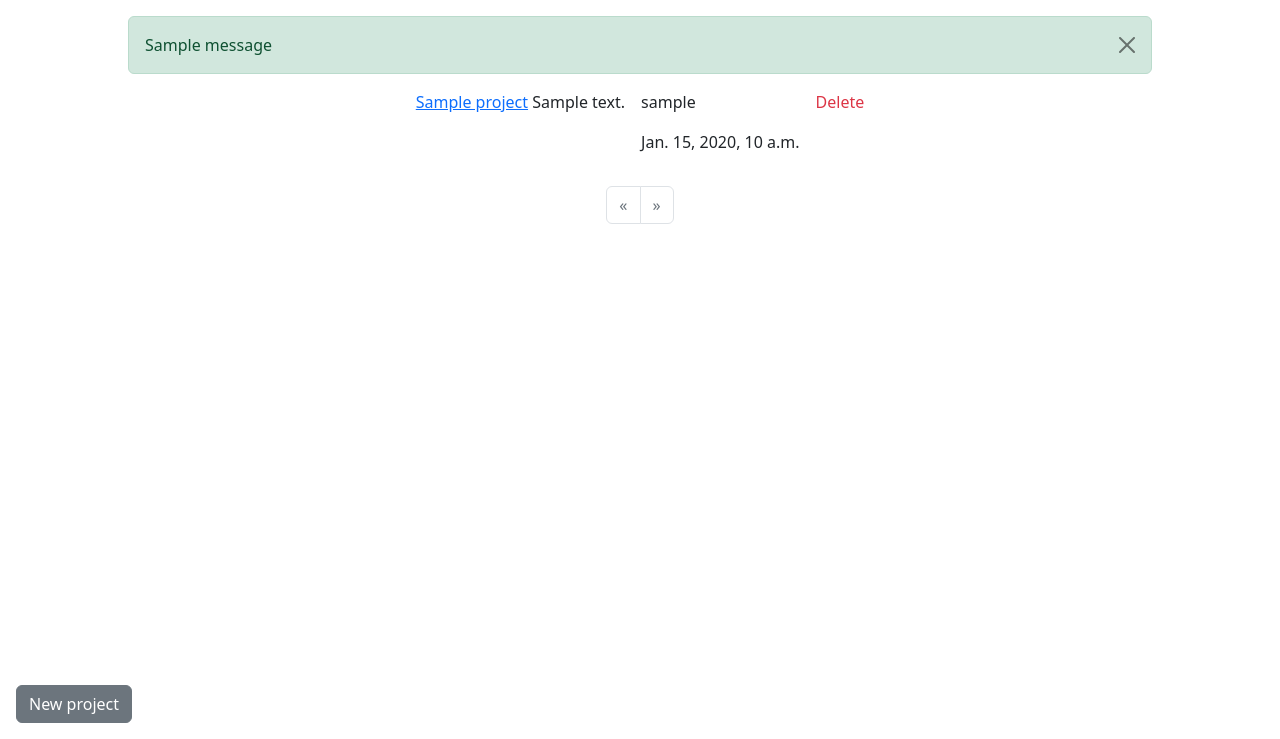
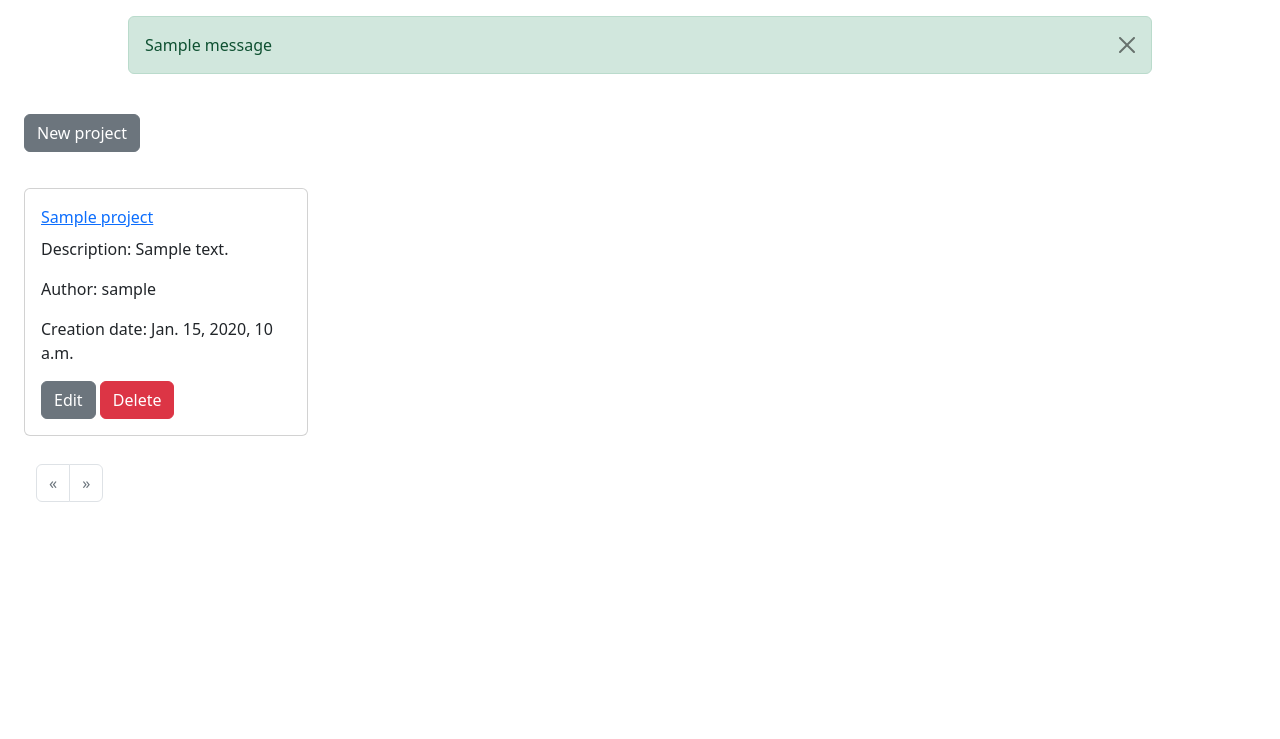
Before and after one commit to MakarovaIV/tms, a Django app: page / in a window 1280 px wide. Shown: the part 61-800 px from the top of the page. Run offline with Django 5.2, Linux system fonts and the light colour scheme; tables that the repository leaves empty hold one stand-in row (values such as "Sample post"); one stand-in notice (Sample message) is shown; some libraries are stand-ins or nearby versions.

Commit message:
Fix styles

```diff
--- a/tms/management_system/templates/management_system/projects/project_list.html
+++ b/tms/management_system/templates/management_system/projects/project_list.html
@@ -5,58 +5,49 @@
 {% endblock %}
 
 {% block content %}
-
 	<style>
-		.main {
-			display: flex;
-			flex-direction: column;
-			align-items: center;
-			flex-grow: 1;
+		.cards-wrapper {
+			margin: 0 1.5rem 1.5rem 1.5rem;
 		}
 
-		.proj {
-			border-bottom: 1px solid grey;
-			width: 100%;
-		}
-
-		.proj-div {
-			display: flex;
-			border-top: `px` solid grey;
-			gap: 1rem;
-		}
-
-		.proj-body {
-			flex-grow:1;
-		}
+        .project-card {
+        	padding-top: calc(var(--bs-gutter-x) * .5);
+        	padding-right: calc(var(--bs-gutter-x) * 1);
+        	padding-bottom: calc(var(--bs-gutter-x) * .5);
+        	padding-left: 0;
+        }
 
 		.page {
 			margin: 1rem 0;
 		}
+	</style>
+	<div class="btn-toolbar" role="toolbar">
+		<a href="{% url 'project_create' %}" class="btn btn-secondary">
+			New project
+		</a>
+	</div>
+    <div class="row cards-wrapper">
+		{% for project in projects %}
+		<div class="col-sm-6 col-md-4 col-lg-3 project-card">
+			<div class="card">
+				<div class="card-body">
+					<div class="card-title">
+						<a href="{% url 'test_cases' project.pk %}">{{project.name}}</a>
+					</div>
+					<p>Description: {{project.desc}}</p>
+					<p>Author: {{project.user.username}}</p>
+					<p>Creation date: {{project.creation_date}}</p>
 
-		footer {
-			position: fixed;
-			bottom: 0;
-			margin-left: 1rem;
-			margin-bottom: 1rem;
-		}
-	</style>
-    <div class="main">
-		{% for project in projects %}
-			<div class="proj-div">
-				<div class="proj-body">
-					<a href="{% url 'test_cases' project.pk %}" class="card-title">{{project.name}}</a>
-					<span>{{project.desc}}</span>
-				</div>
-				<div>
-					<p>{{project.user.username}}</p>
-					<p>{{project.creation_date}}</p>
-				</div>
-				<div>
-					<a href="{% url 'project_del' pk=project.pk %}" class="text-decoration-none link-danger">
+
+					<a href="{% url 'project_update' pk=project.pk %}" class="btn btn-secondary">
+						Edit
+					</a>
+					<a href="{% url 'project_del' pk=project.pk %}" class="btn btn-danger">
 						Delete
 					</a>
 				</div>
 			</div>
+		</div>
 		{% endfor %}
         <nav aria-label="Page navigation example" class="page">
         <ul class="pagination">
@@ -101,11 +92,3 @@
     </nav>
     </div>
 {% endblock %}
-{% block footer %}
-	<div>
-		<a href="{% url 'project_create' %}" class="btn btn-secondary">
-			New project
-		</a>
-	</div>
-
-{% endblock %}
--- a/tms/management_system/views.py
+++ b/tms/management_system/views.py
@@ -78,6 +78,9 @@ class ProjectView(ListView):
     template_name = 'management_system/projects/project_list.html'
     context_object_name = 'projects'
 
+    def get_queryset(self):
+        return Project.objects.all().order_by('id')
+
 
 class ProjectCreateView(CreateView):
     model = Project
@@ -96,6 +99,30 @@ class ProjectCreateView(CreateView):
         return super(ProjectCreateView, self).form_valid(form)
 
 
+class ProjectEditView(UpdateView):
+    model = Project
+    form_class = ProjectCreateForm
+    template_name = 'management_system/projects/project_form.html'
+    context_object_name = 'project'
+    success_url = reverse_lazy('projects')
+
+    def get_queryset(self):
+        return Project.objects.filter(id=self.kwargs['pk'])
+
+    def get_context_data(self, **kwargs):
+        context = super().get_context_data(**kwargs)
+        context["user_id"] = self.request.user.id
+        proj = get_object_or_404(Project, id=self.kwargs['pk'])
+        context["name"] = proj.name
+        context["desc"] = proj.desc
+        return context
+
+    def form_valid(self, form):
+        form.instance.user = self.request.user
+        form.save()
+        return super(ProjectEditView, self).form_valid(form)
+
+
 class ProjectDeleteView(DeleteView):
     model = Project
     template_name = 'management_system/projects/project_form_delete.html'
@@ -109,12 +136,15 @@ class TestCaseView(ListView):
 
     def get_queryset(self):
         self.proj_id = get_object_or_404(Project, id=self.kwargs['pk'])
-        return TC.objects.filter(proj_id=self.proj_id)
+        return TC.objects.filter(proj_id=self.proj_id).order_by('id')
 
     def get_context_data(self, **kwargs):
         context = super().get_context_data(**kwargs)
         context["user_id"] = self.request.user.id
         project = get_object_or_404(Project, id=self.kwargs['pk'])
+        context['modified_users'] = []
+        for test_case in context['test_cases']:
+            test_case.modified_by = get_object_or_404(CustomUser, id=test_case.modified_by).username
         context["proj_id"] = project.id or None
         context["proj_name"] = project.name or None
         return context
--- a/tms/templates/root.html
+++ b/tms/templates/root.html
@@ -32,6 +32,11 @@
             background-size: cover;
             background-position: center;
             border-radius: 100%;
+        }
+
+        .btn-toolbar {
+			gap: 1.5rem;
+			padding: 1.5rem;
         }
 
         .msg {
@@ -71,8 +76,8 @@
             {% endif %}
         </ul>
     </nav>
-	<div class="msg">
-		{% if messages %}
+	{% if messages %}
+		<div class="msg">
 			{% for message in messages %}
 				<div class="alert {{ message.tags }} alert-dismissible fade show" role="alert">
 					{{ message|safe }}
@@ -80,8 +85,8 @@
 					</button>
 				</div>
 			{% endfor %}
-		{% endif %}
-	</div>
+		</div>
+	{% endif %}
     <div>
 
         {% block content %}
@@ -89,7 +94,7 @@
 
 
     </div>
-
+	<script src="https://cdn.jsdelivr.net/npm/bootstrap@5.2.3/dist/js/bootstrap.bundle.min.js" integrity="sha384-kenU1KFdBIe4zVF0s0G1M5b4hcpxyD9F7jL+jjXkk+Q2h455rYXK/7HAuoJl+0I4" crossorigin="anonymous"></script>
 </body>
 <footer>
 	{% block footer %}
--- a/tms/tms/urls.py
+++ b/tms/tms/urls.py
@@ -28,6 +28,7 @@ urlpatterns = [
     path('projects/', views.ProjectView.as_view(), name="projects"),
     path('project/create/', views.ProjectCreateView.as_view(), name='project_create'),
     path('project/delete/<int:pk>/', views.ProjectDeleteView.as_view(), name='project_del'),
+    path('project/update/<int:pk>/', views.ProjectEditView.as_view(), name='project_update'),
     path('projects/<int:pk>/', views.TestCaseView.as_view(), name="test_cases"),
     path('projects/<int:proj_id>/tc_create/', views.TestCaseCreateView.as_view(), name="tc_create"),
     path('projects/<int:proj_id>/tc/<int:pk>', views.TestCaseUpdate.as_view(), name="tc_update"),
```
Also changed, not shown: tms/management_system/templates/management_system/projects/project_form.html (+9 -1 lines), tms/management_system/templates/management_system/test_cases/test_cases_form.html (+17 -5 lines), tms/management_system/templates/management_system/test_cases/test_cases_list.html (+36 -62 lines).
